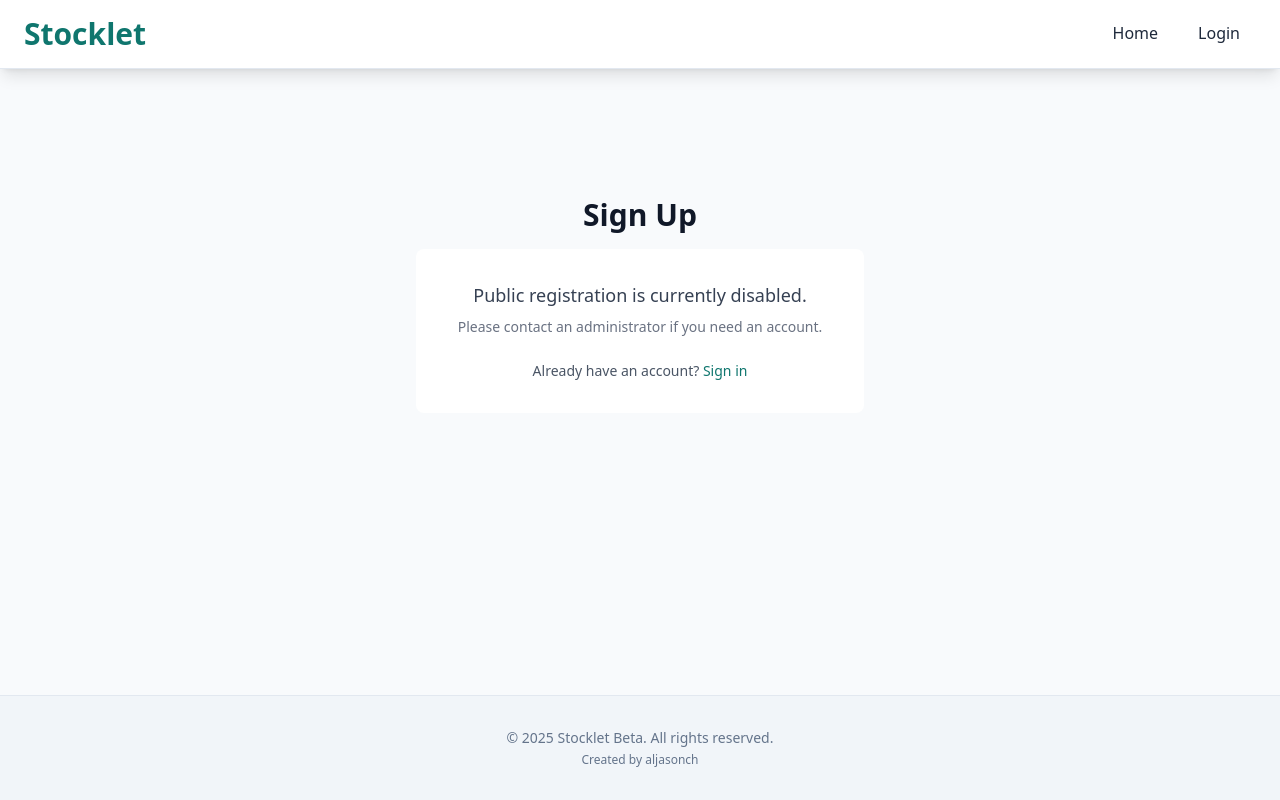
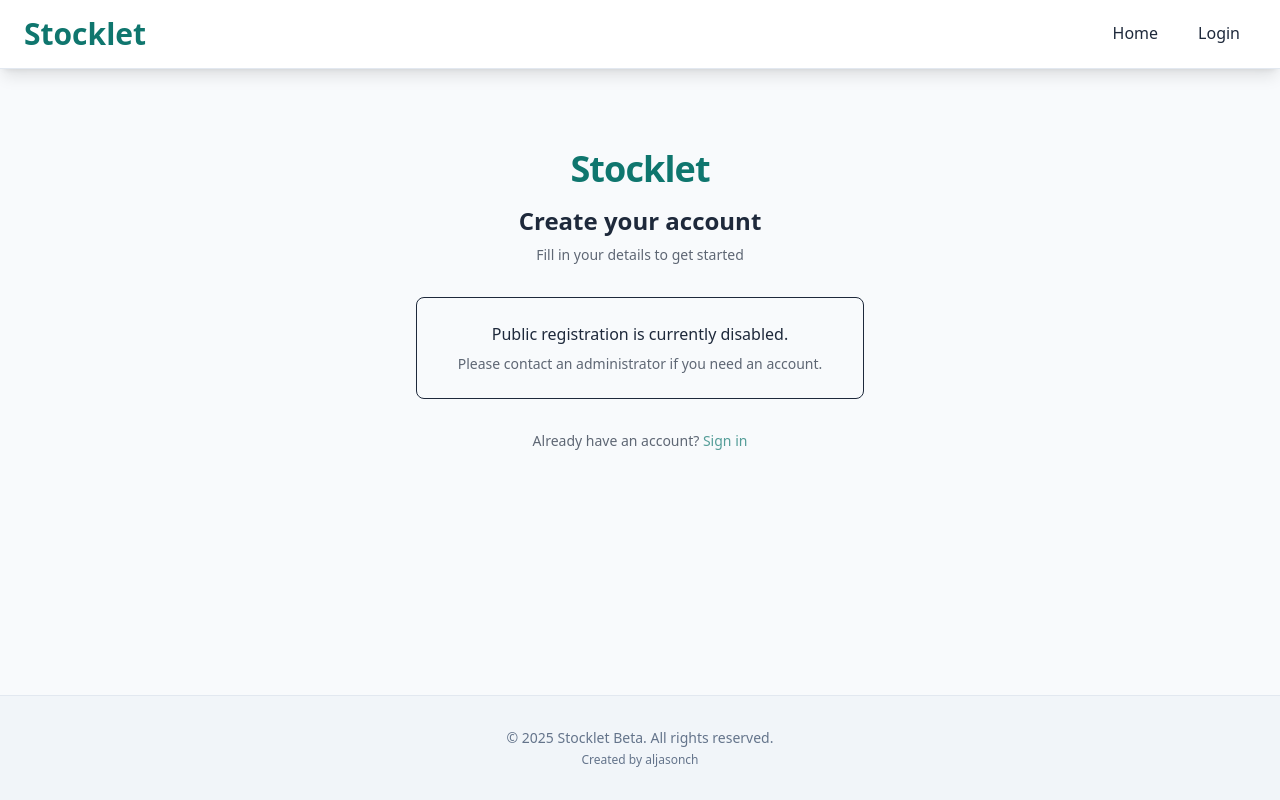
Before and after one commit to aljasonch/stocklet, a Next.js app: page /register in a window 1280 px wide. Built offline with nearby package versions, Linux system fonts and the light colour scheme; no server answers.

Commit message:
feat: add react-icons dependency, enhance loading indicators, and improve UI in various components

```diff
--- a/package.json
+++ b/package.json
@@ -19,6 +19,7 @@
     "next": "15.3.2",
     "react": "^19.0.0",
     "react-dom": "^19.0.0",
+    "react-icons": "^5.5.0",
     "xlsx": "^0.18.5"
   },
   "devDependencies": {
--- a/src/app/items/[id]/details/page.tsx
+++ b/src/app/items/[id]/details/page.tsx
@@ -65,7 +65,12 @@ export default function ItemTransactionDetailsPage() {
   const tdTextEmphasized = `${tdBaseClasses} text-[color:var(--foreground)] font-medium`;
 
   if (isLoading) {
-    return <p className={themedTextMuted}>Loading item details...</p>;
+    return (
+      <div className="flex items-center justify-center space-x-3 py-6">
+        <div className="w-5 h-5 border-2 border-t-[color:var(--primary)] border-gray-200 rounded-full animate-spin"></div>
+        <p className={themedTextMuted}>Loading item details...</p>
+      </div>
+    );
   }
 
   if (error) {
--- a/src/app/login/page.tsx
+++ b/src/app/login/page.tsx
@@ -1,29 +1,41 @@
+'use client';
+
 import LoginForm from '@/components/auth/LoginForm';
 import Link from 'next/link';
 
 export default function LoginPage() {
   return (
-    <div className="flex flex-col justify-center py-12 sm:px-6 lg:px-8">
-      <div className="sm:mx-auto sm:w-full sm:max-w-md">
-        <h2 className="mt-6 text-center text-2xl sm:text-xl md:text-2xl lg:text-3xl font-semibold text-gray-900 mx-1">
-          Log in to your account
-        </h2>
+    <div
+      className="flex items-center justify-center bg-[color:var(--background)] px-4 py-6 sm:px-6 lg:px-8"
+      style={{ background: 'var(--background, #f9fafb)' }}
+    >
+      <div className="w-full max-w-md space-y-8">
+        <div className="text-center">
+          <h1 className="text-4xl font-extrabold text-[color:var(--primary)] tracking-tight">
+            Stocklet
+          </h1>
+          <h2 className="mt-6 text-2xl font-semibold text-[color:var(--foreground)]">
+            Log in to your account
+          </h2>
+          <p className="mt-2 text-sm text-[color:var(--foreground)] opacity-70">
+            Enter your credentials to continue
+          </p>
+        </div>
+
+        <LoginForm />
+
         {process.env.NEXT_PUBLIC_REGISTRATION_ENABLED === 'true' && (
-          <p className="mt-2 text-center text-sm text-gray-600">
-            Or{' '}
-            <Link href="/register">
-              <span className="font-medium text-[color:var(--primary)] cursor-pointer">
-                create a new account
-              </span>
+          <p className="text-center text-sm text-[color:var(--foreground)] opacity-70 mt-6">
+            Don’t have an account?{' '}
+            <Link
+              href="/register"
+              className="font-medium text-[color:var(--primary)] hover:text-[color:var(--primary)] hover:underline transition duration-150"
+            >
+              Sign up
             </Link>
           </p>
         )}
-      </div>
 
-      <div className="mt-8 sm:mx-auto sm:w-full sm:max-w-md">
-        <div className="bg-white py-8 px-4 sm:rounded-lg sm:px-10">
-          <LoginForm />
-        </div>
       </div>
     </div>
   );
--- a/src/app/register/page.tsx
+++ b/src/app/register/page.tsx
@@ -1,3 +1,5 @@
+'use client';
+
 import RegisterForm from '@/components/auth/RegisterForm';
 import Link from 'next/link';
 
@@ -5,37 +7,46 @@ export default function RegisterPage() {
   const registrationEnabled = process.env.NEXT_PUBLIC_REGISTRATION_ENABLED === 'true';
 
   return (
-    <div className="  flex flex-col justify-center py-12 sm:px-6 lg:px-8">
-      <div className="sm:mx-auto sm:w-full sm:max-w-md">
-        <h2 className="mt-6 text-center text-2xl sm:text-xl md:text-2xl lg:text-3xl font-semibold text-gray-900">
-          Sign Up
+    <div
+      className="flex items-center justify-center bg-[color:var(--background)] px-4 py-6 sm:px-6 lg:px-8"
+      style={{ background: 'var(--background, #f9fafb)' }}
+    >
+      <div className="w-full max-w-md space-y-8">
+        <div className="text-center">
+          <h1 className="text-4xl font-extrabold text-[color:var(--primary)] tracking-tight">
+            Stocklet
+          </h1>
+          <h2 className="mt-4 text-2xl font-semibold text-[color:var(--foreground)]">
+            Create your account
           </h2>
+          <p className="mt-2 text-sm text-[color:var(--foreground)] opacity-70">
+            Fill in your details to get started
+          </p>
         </div>
 
-      <div className="mt-4 sm:mx-auto sm:w-full sm:max-w-md">
-        <div className="bg-white py-8 px-4 sm:rounded-lg sm:px-10">
         {registrationEnabled ? (
           <RegisterForm />
         ) : (
-            <div className="text-center">
-              <p className="text-lg text-gray-700">
+          <div className="text-center rounded-lg bg-[color:var(--background-secondary)] p-6 border border-[color:var(--border)]">
+            <p className="text-base text-[color:var(--foreground)]">
               Public registration is currently disabled.
             </p>
-              <p className="mt-2 text-sm text-gray-500">
+            <p className="mt-2 text-sm text-[color:var(--foreground)] opacity-70">
               Please contact an administrator if you need an account.
             </p>
           </div>
         )}
-          <p className="mt-6 text-center text-sm text-gray-600">
+
+        <p className="text-center text-sm text-[color:var(--foreground)] opacity-70 mt-6">
           Already have an account?{' '}
-            <Link href="/login">
-              <span className="font-medium text-[color:var(--primary)] cursor-pointer">
+          <Link
+            href="/login"
+            className="font-medium text-[color:var(--primary)] hover:text-[color:var(--primary)] hover:underline transition duration-150"
+          >
             Sign in
-              </span>
           </Link>
         </p>
       </div>
     </div>
-    </div>
   );
 }
--- a/src/app/reports/sales/page.tsx
+++ b/src/app/reports/sales/page.tsx
@@ -15,12 +15,12 @@ interface FilterState {
   itemId?: string;
   startDate?: string;
   endDate?: string;
-  noSjType?: 'all' | 'noSJ' | 'noSJSby'; // Added for No. SJ filter
+  noSjType?: 'all' | 'noSJ' | 'noSJSby';
 }
 
 export default function SalesReportPage() {
   const [reportData, setReportData] = useState<ITransaction[]>([]);
-  const [filters, setFilters] = useState<FilterState>({}); // Use FilterState
+  const [filters, setFilters] = useState<FilterState>({});
   const [isLoadingReport, setIsLoadingReport] = useState(true);
   const [reportError, setReportError] = useState<string | null>(null);
 
@@ -31,7 +31,6 @@ export default function SalesReportPage() {
       setIsLoadingItems(true);
       setItemsError(null);
       try {
-        // Fetch all items for the filter dropdown
         const response = await fetchWithAuth('/api/items?fetchAll=true');
         if (!response.ok) {
           const data = await response.json();
--- a/src/components/auth/RegisterForm.tsx
+++ b/src/components/auth/RegisterForm.tsx
@@ -49,7 +49,7 @@ export default function RegisterForm() {
   const labelBaseClasses = "block text-sm font-medium text-[color:var(--foreground)] opacity-90";
 
   return (
-    <form onSubmit={handleSubmit} className="space-y-6 p-6 sm:p-8 rounded-lg">
+    <form onSubmit={handleSubmit} className="space-y-6 p-6 rounded-lg">
       <div>
         <label
           htmlFor="email-register"
--- a/src/components/layout/ClientNav.tsx
+++ b/src/components/layout/ClientNav.tsx
@@ -9,6 +9,11 @@
   const { isAuthenticated, logout, isLoading } = useAuth();
   const pathname = usePathname();
   const [isMobileMenuOpen, setIsMobileMenuOpen] = useState(false);
+  const [isMounted, setIsMounted] = useState(false);
+
+  useEffect(() => {
+    setIsMounted(true);
+  }, []);
 
   const toggleMobileMenu = () => {
     setIsMobileMenuOpen(!isMobileMenuOpen);
@@ -17,19 +22,32 @@
   const navLinkClasses = (path: string) =>
     `py-2 px-4 rounded-lg transition-all duration-200 ease-in-out font-medium
     ${pathname === path
-        ? 'text-white bg-[color:var(--primary)] shadow-md'
+      ? 'text-[color:var(--primary)]'
       : 'text-[color:var(--foreground)] hover:text-[color:var(--primary)] hover:bg-[color:var(--surface)]'
     } cursor-pointer`;
 
   const mobileNavLinkClasses = (path: string) =>
     `block py-3 px-4 text-sm transition-all duration-150 ease-in-out font-medium rounded-lg mx-2 my-1
     ${pathname === path
-        ? 'text-white bg-[color:var(--primary)]'
+      ? 'text-[color:var(--primary)]'
       : 'text-[color:var(--foreground)] hover:bg-[color:var(--surface)] hover:text-[color:var(--primary)]'
     }`;
+
   useEffect(() => {
     setIsMobileMenuOpen(false);
   }, [pathname]);
+
+  if (!isMounted) {
+    return (
+      <nav className="shadow-sm">
+        <div className="container mx-auto px-4 py-3 flex justify-between items-center">
+          <Link href="/">
+            <span className="text-2xl font-bold text-[color:var(--primary)] cursor-pointer">Stocklet</span>
+          </Link>
+        </div>
+      </nav>
+    );
+  }
 
   if (isLoading) {
     return (
@@ -89,17 +107,17 @@
                 <div className="absolute left-0 mt-2 w-56 rounded-xl shadow-xl bg-[color:var(--card-bg)] ring-1 ring-[color:var(--border-color)] opacity-0 invisible group-hover:opacity-100 group-hover:visible transition-all duration-300 ease-out transform group-hover:translate-y-1 z-20">
                   <div className="py-2" role="menu" aria-orientation="vertical" aria-labelledby="options-menu">
                     <Link href="/reports/sales">
-                        <span className={`block px-4 py-3 text-sm font-medium rounded-lg mx-2 transition-colors ${pathname === '/reports/sales' ? 'text-white bg-[color:var(--primary)]' : 'text-[color:var(--foreground)] hover:bg-[color:var(--surface)] hover:text-[color:var(--primary)]'}`} role="menuitem">
+                      <span className={`block px-4 py-3 text-sm font-medium rounded-lg mx-2 transition-colors ${pathname === '/reports/sales' ? 'text-[color:var(--primary)]' : 'text-[color:var(--foreground)] hover:bg-[color:var(--surface)] hover:text-[color:var(--primary)]'}`} role="menuitem">
                         Laporan Penjualan
                       </span>
                     </Link>
                     <Link href="/reports/purchases">
-                        <span className={`block px-4 py-3 text-sm font-medium rounded-lg mx-2 transition-colors ${pathname === '/reports/purchases' ? 'text-white bg-[color:var(--primary)]' : 'text-[color:var(--foreground)] hover:bg-[color:var(--surface)] hover:text-[color:var(--primary)]'}`} role="menuitem">
+                      <span className={`block px-4 py-3 text-sm font-medium rounded-lg mx-2 transition-colors ${pathname === '/reports/purchases' ? 'text-[color:var(--primary)]' : 'text-[color:var(--foreground)] hover:bg-[color:var(--surface)] hover:text-[color:var(--primary)]'}`} role="menuitem">
                         Laporan Pembelian
                       </span>
                     </Link>
                     <Link href="/reports/accounts">
-                        <span className={`block px-4 py-3 text-sm font-medium rounded-lg mx-2 transition-colors ${pathname === '/reports/accounts' ? 'text-white bg-[color:var(--primary)]' : 'text-[color:var(--foreground)] hover:bg-[color:var(--surface)] hover:text-[color:var(--primary)]'}`} role="menuitem">
+                      <span className={`block px-4 py-3 text-sm font-medium rounded-lg mx-2 transition-colors ${pathname === '/reports/accounts' ? 'text-[color:var(--primary)]' : 'text-[color:var(--foreground)] hover:bg-[color:var(--surface)] hover:text-[color:var(--primary)]'}`} role="menuitem">
                         Piutang/Utang
                       </span>
                     </Link>
@@ -161,7 +179,7 @@
           {isAuthenticated ? (
             <button
               onClick={() => { logout(); toggleMobileMenu(); }}
-                className={`w-full text-left ${mobileNavLinkClasses('/logout-button-placeholder-mobile')}`}
+              className={`w-full text-left text-red-500 ${mobileNavLinkClasses('/logout-button-placeholder-mobile')}`}
             >
               Logout
             </button>
```
Also changed, not shown: src/app/page.tsx (+7 -6 lines), src/components/items/ItemsList.tsx (+11 -4 lines), src/components/transactions/TransactionsList.tsx (+10 -11 lines), 1 other file (tests, documents, lock files or other folders). Lines whose indentation alone changed are shown as unchanged.
